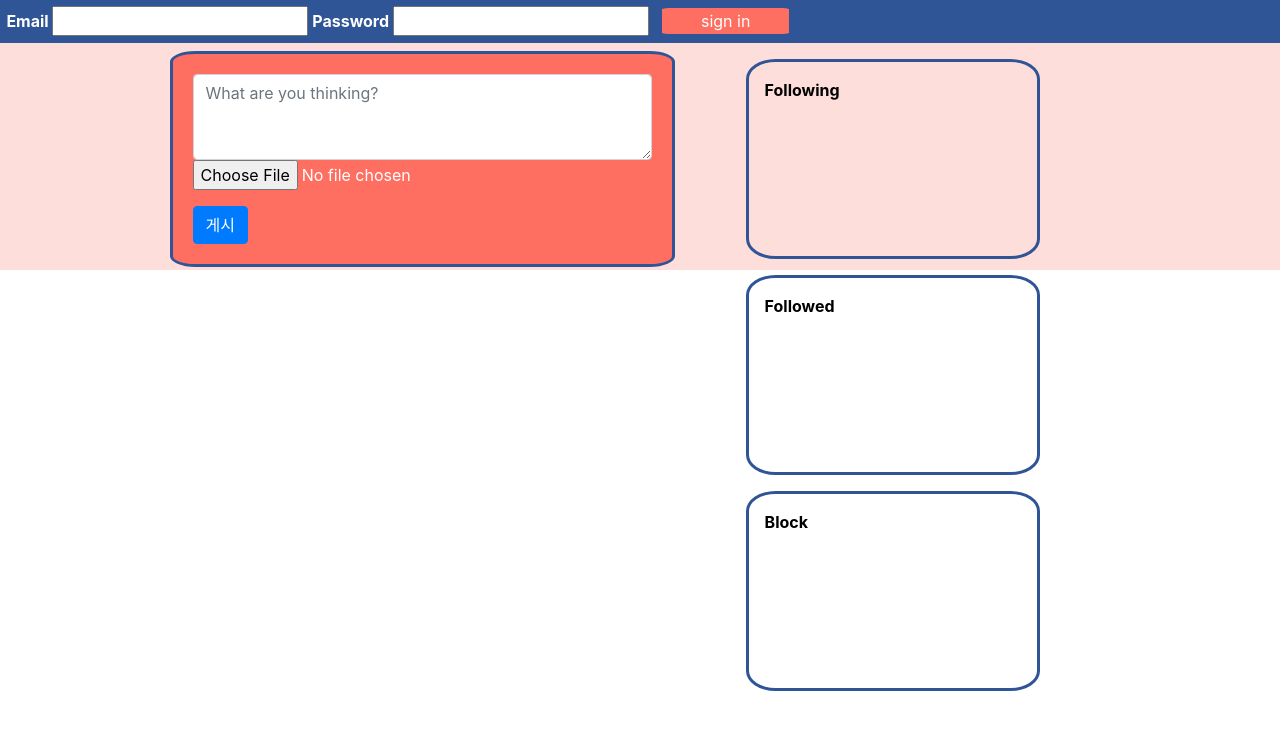
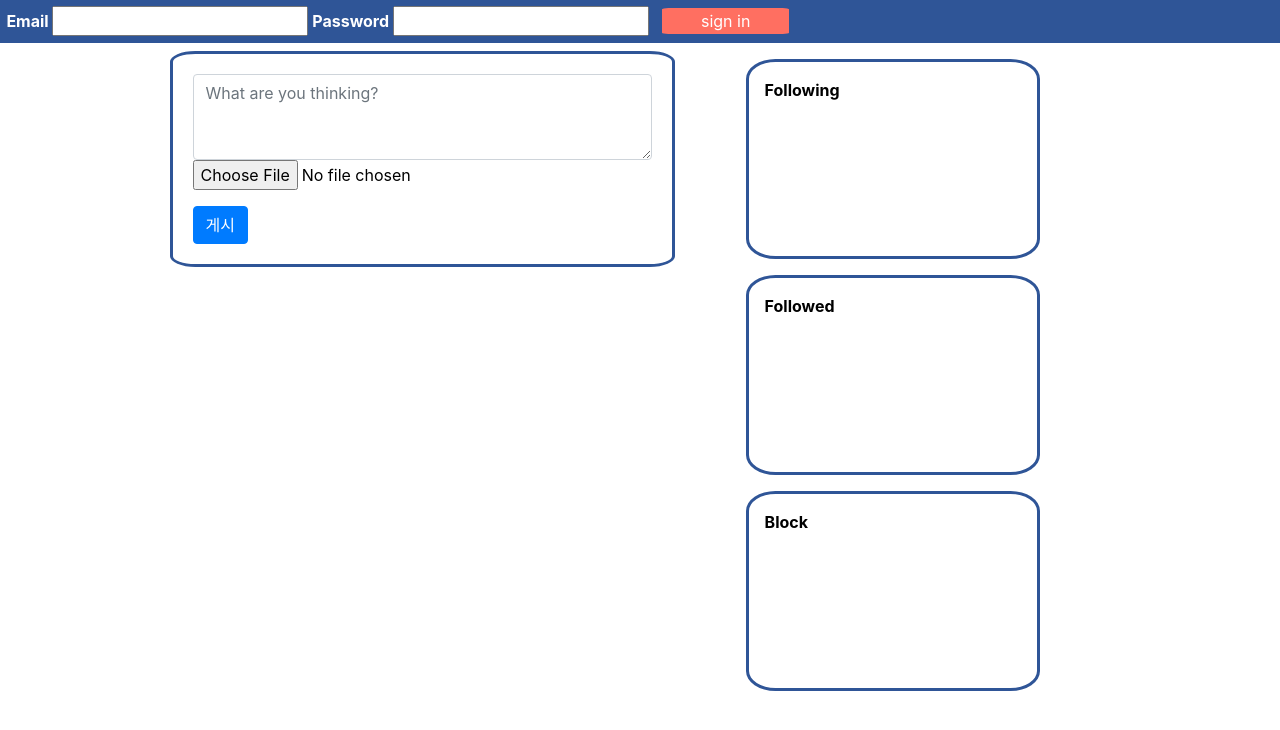
Before and after one commit to Hyeonwoo-Park/Timeline_React, a React (Create React App) app: page / in a window 1280 px wide. Shown: the top 730 px of the page. Built offline with nearby package versions, Linux system fonts and the light colour scheme.

Commit message:
테마 변경

```diff
--- a/src/Components/MainWrapper/MainWrapper.css
+++ b/src/Components/MainWrapper/MainWrapper.css
@@ -1,4 +1,3 @@
 .MainWrapper{
-    background-color: #FEDEDB;
     color: black;
 }
--- a/src/Components/Post/Post.css
+++ b/src/Components/Post/Post.css
@@ -8,9 +8,7 @@
 .Post {
     margin-top: 0.3em;
     border-radius: 5%;
-    background-color: rgb(255,111,97);
     border: 0.2em solid #2F5597;
-    color: white;
 }
 .board-content{
     margin-left: 0.3em;
--- a/src/Components/PostWrapper/PostWrapper.css
+++ b/src/Components/PostWrapper/PostWrapper.css
@@ -1,7 +1,6 @@
 .PostWrapper {
     width: 40%;
     display: inline-block;
-    background-color: #FEDEDB;
     color: black;
     padding: 0.2em;
     margin-left: 13%;
--- a/src/Components/Write/Write.css
+++ b/src/Components/Write/Write.css
@@ -1,7 +1,5 @@
 .write{
     margin-top: 0.3em;
     border-radius: 5%;
-    background-color: rgb(255,111,97);
     border: 0.2em solid #2F5597;
-    color: white;
 }
```
